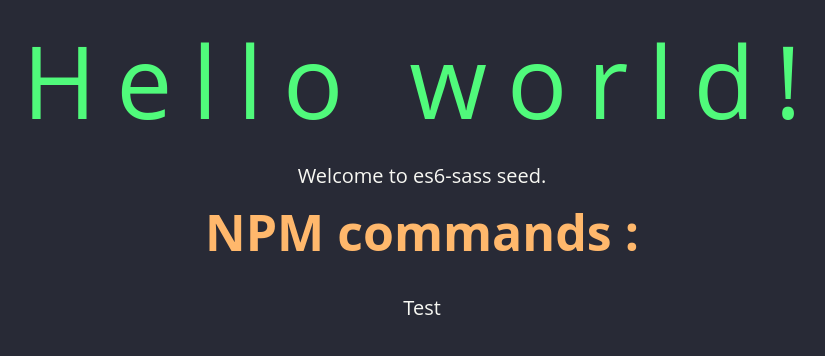
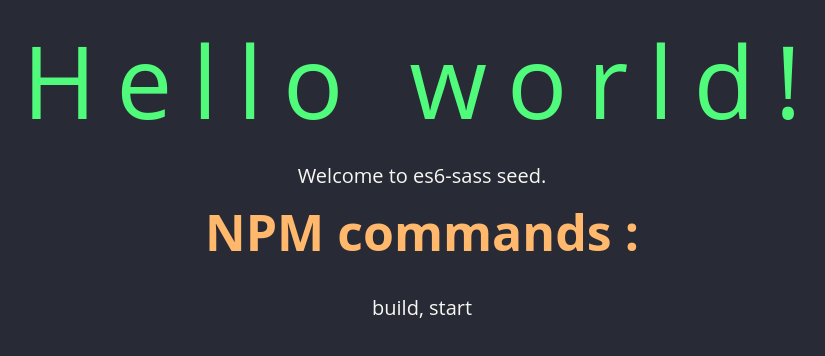
Before and after one commit to Krol22/app-seeds, a website built with webpack: page es6-sass/index.html in a window 1280 px wide. Shown: the top 356 px of the page, without its empty margins (218-1043 px from the left). Built offline with nearby package versions, Linux system fonts and the light colour scheme.

Commit message:
Update commands

```diff
--- a/es6-sass/index.html
+++ b/es6-sass/index.html
@@ -16,7 +16,8 @@
             <div class="commands">
 
                 <ul class="commands__list">
-                       <li class="commands__item">Test</li>
+                       <li class="commands__item">build</li>
+                       <li class="commands__item">start</li>
                 </ul>
             </div>
         </section>
```
